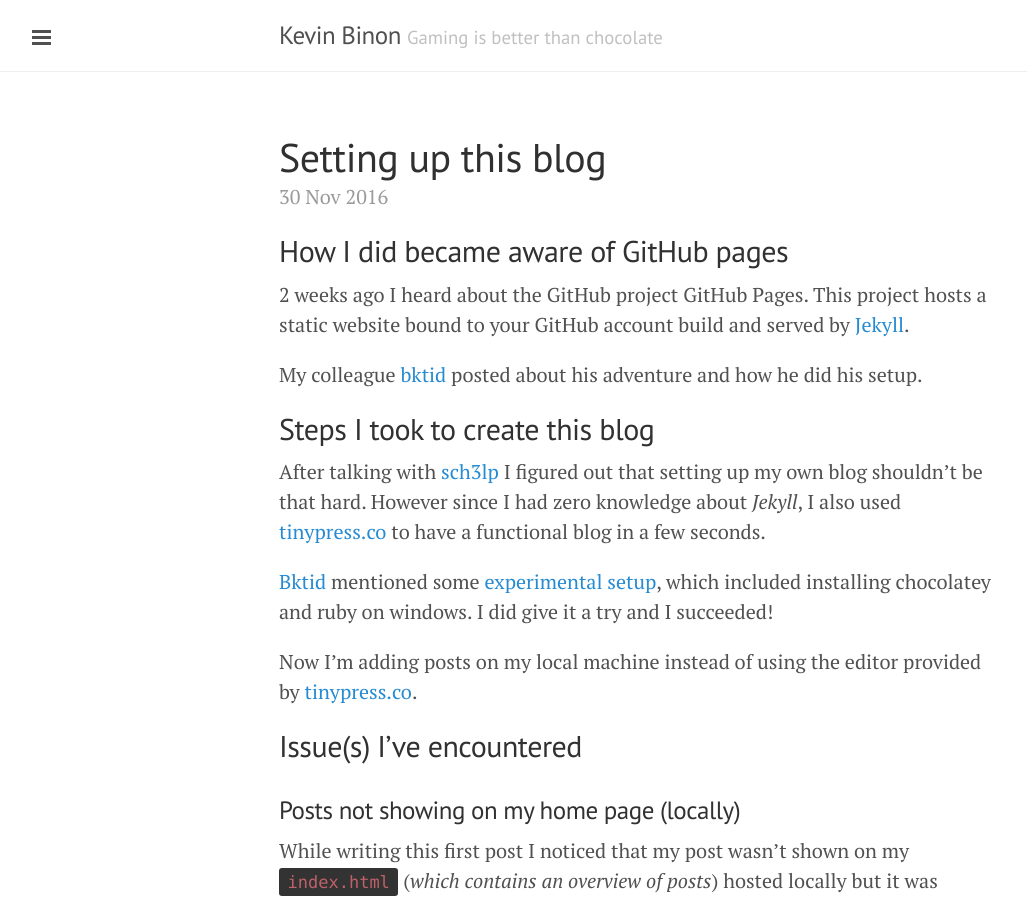
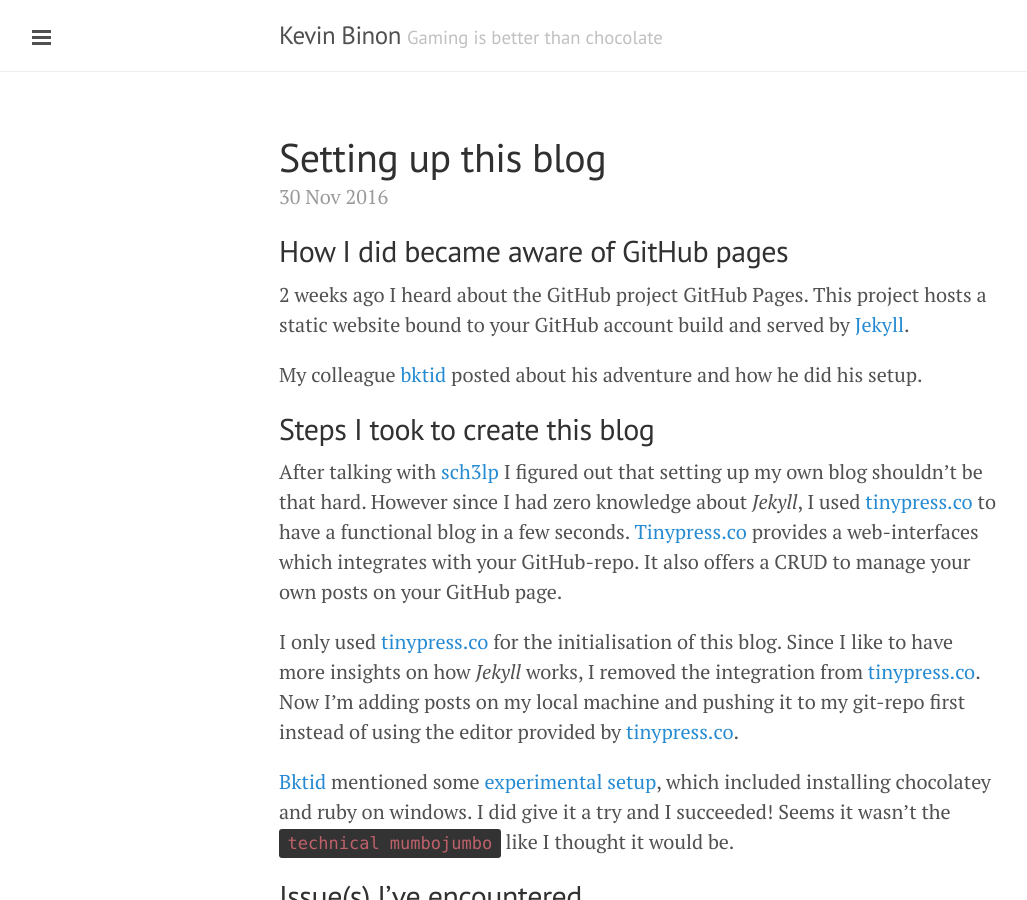
Before and after one commit to KevinBinon/KevinBinon.github.io, a Jekyll site: the page built from _posts/2016-11-30-setting-up-this-blog.markdown, in a window 1280 px wide and 900 px high. Shown: the whole window, without its empty margins (1-1028 px from the left). Built offline with Jekyll 4.4.1, drawn with Linux system fonts in a browser that asks for light colours.

```diff
--- a/_posts/2016-11-30-setting-up-this-blog.markdown
+++ b/_posts/2016-11-30-setting-up-this-blog.markdown
@@ -14,12 +14,15 @@ My colleague [bktid](https://bktid.github.io) posted about his adventure and how
 ## Steps I took to create this blog
 
 After talking with [sch3lp](https://sch3lp.github.io) I figured out that setting up my own blog shouldn't be that hard.
-However since I had zero knowledge about _Jekyll_, I also used [tinypress.co](http://tinypress.co) to have a functional blog in a few seconds.
+However since I had zero knowledge about _Jekyll_, I used [tinypress.co](http://tinypress.co) to have a functional blog in a few seconds.
+[Tinypress.co](http://tinypress.co) provides a web-interfaces which integrates with your GitHub-repo. It also offers a CRUD to manage your own posts on your GitHub page.
+
+I only used [tinypress.co](http://tinypress.co) for the initialisation of this blog. Since I like to have more insights on how _Jekyll_ works, I removed the integration from [tinypress.co](http://tinypress.co). Now I'm adding posts on my local machine and pushing it to my git-repo first instead of using the editor provided by [tinypress.co](http://tinypress.co).
 
 [Bktid](https://bktid.github.io) mentioned some [experimental setup](http://jekyllrb.com/docs/windows/#installation), which included installing chocolatey and ruby on windows.
-I did give it a try and I succeeded!
+I did give it a try and I succeeded! Seems it wasn't the `technical mumbojumbo` like I thought it would be.
 
-Now I'm adding posts on my local machine instead of using the editor provided by [tinypress.co](http://tinypress.co).
+
 
 ## Issue(s) I've encountered
 
```
